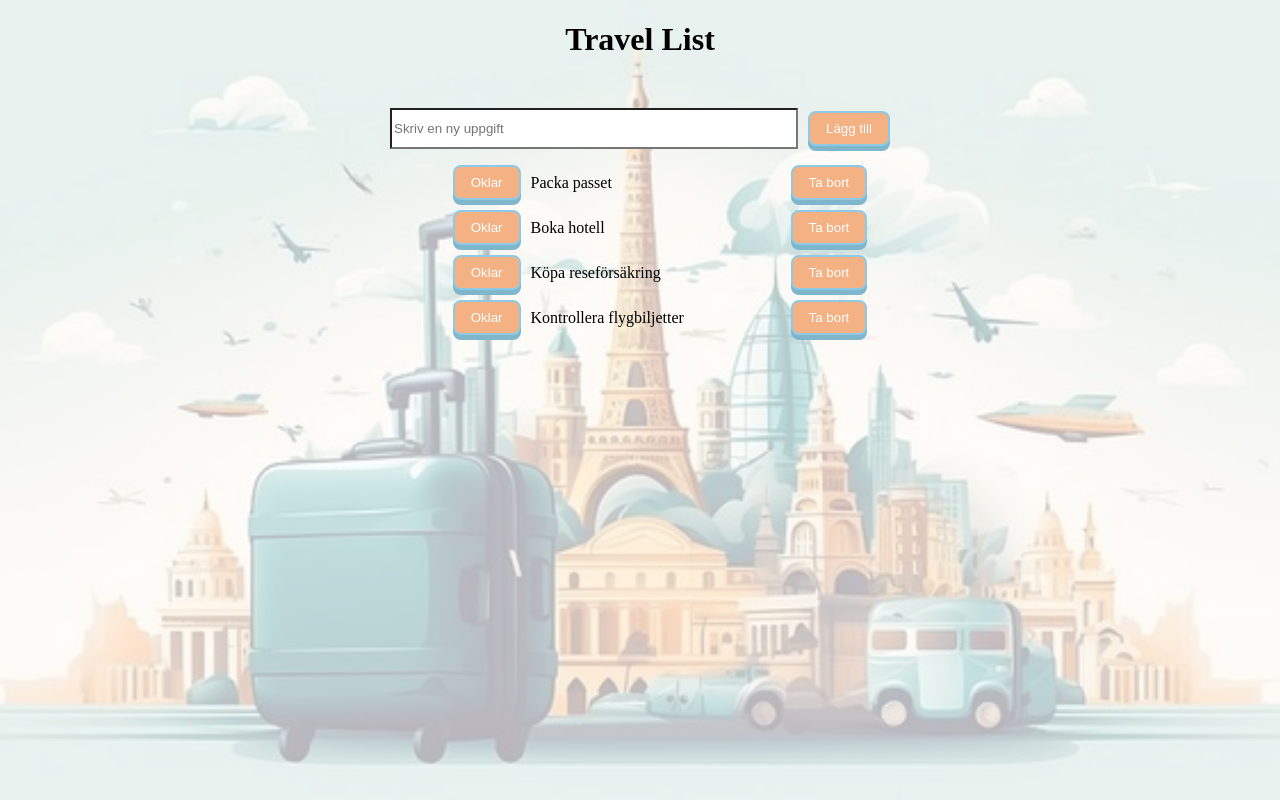
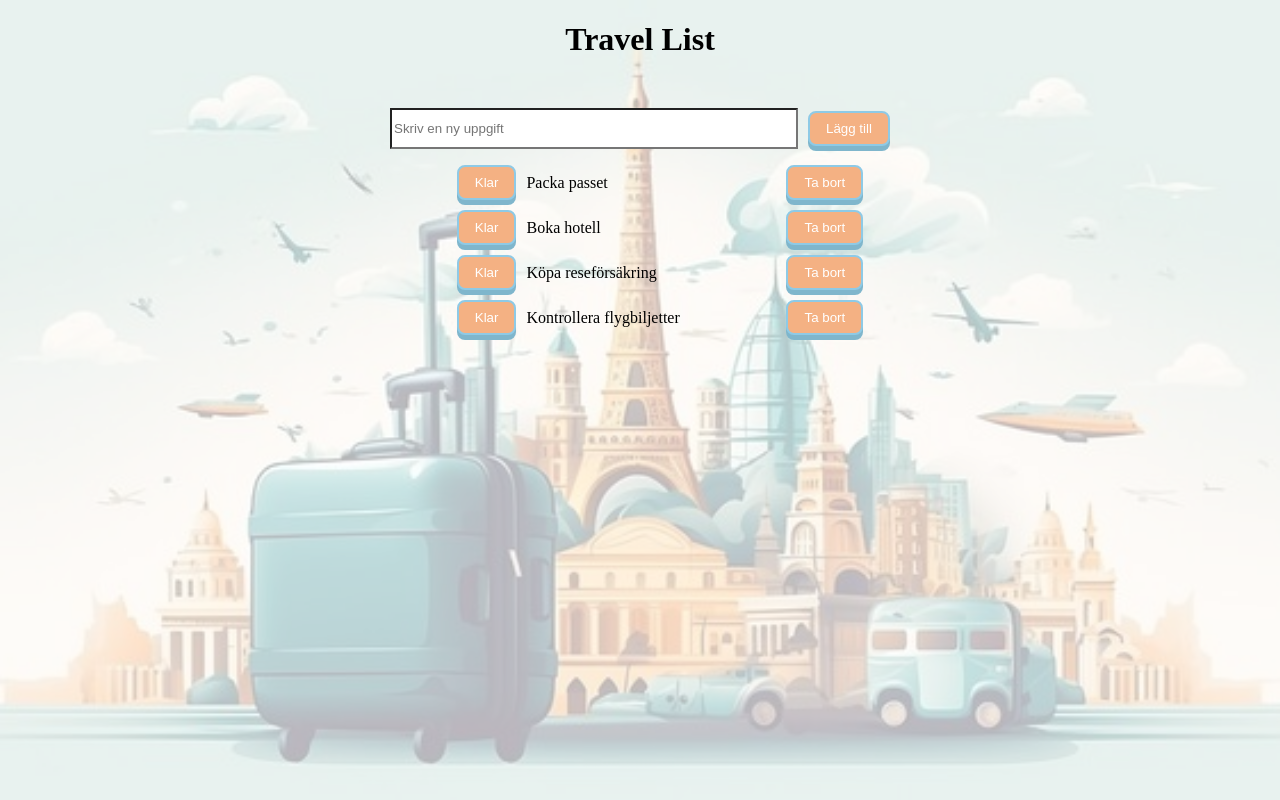
Before and after one commit to Ghada2027/TravelList, a React (Vite) app: page / in a window 1280 px wide. Built offline with nearby package versions, Linux system fonts and the light colour scheme.

Commit message:
Dela upp appen i återanvändbara komponenter

```diff
--- a/src/App.jsx
+++ b/src/App.jsx
@@ -1,5 +1,39 @@
 import { useState } from "react";
 import "./App.css";
+
+function TodoInput({ text, setText, addTodo }) {
+  return (
+    <section>
+      <input
+        type="text"
+        value={text}
+        onChange={(event) => setText(event.target.value)}
+        placeholder="Skriv en ny uppgift"
+      />
+      <button type="button" onClick={addTodo}>
+        Lägg till
+      </button>
+    </section>
+  );
+}
+
+function TodoItem({ todo, toggleDone, removeTodo }) {
+  return (
+    <li className="todo-item">
+      <button type="button" onClick={() => toggleDone(todo.id)}>
+        {todo.done ? "Oklar" : "Klar"}
+      </button>
+
+      <span className={todo.done ? "completed" : ""}>
+        {todo.text}
+      </span>
+
+      <button type="button" onClick={() => removeTodo(todo.id)}>
+        Ta bort
+      </button>
+    </li>
+  );
+}
 
 function App() {
   const [todos, setTodos] = useState([
@@ -20,12 +54,14 @@ function App() {
     ]);
     setText("");
   }
+
   function toggleDone(id) {
     setTodos(
       todos.map((todo) =>
         todo.id === id ? { ...todo, done: !todo.done } : todo)
     );
   }
+
   function removeTodo(id) {
     setTodos(todos.filter((todo) => todo.id !== id));
   }
@@ -34,28 +70,20 @@ function removeTodo(id) {
     <main>
       <h1>Travel List</h1>
 
-      <section>
-        <input
-          type="text"
-          value={text}
-          onChange={(event) => setText(event.target.value)}
-          placeholder="Skriv en ny uppgift"
+      <TodoInput
+        text={text}
+        setText={setText}
+        addTodo={addTodo}
       />
-        <button type="button" onClick={addTodo}>Lägg till</button>
-      </section>
+
       <ul>
         {todos.map((todo) => (
-          <li  className="todo-item" key={todo.id}>
-            <button type="button" onClick={() => toggleDone(todo.id)}>
-            {todo.done ? "Klar" : "Oklar"}
-          </button>
-          <span className={todo.done ? "completed" : ""}>
-            {todo.text}
-          </span>
-         <button type="button" onClick={() => removeTodo(todo.id)}>
-          Ta bort
-        </button>
-     </li>
+          <TodoItem
+            key={todo.id}
+            todo={todo}
+            toggleDone={toggleDone}
+            removeTodo={removeTodo}
+          />
         ))}
       </ul>
     </main>
```
Lines whose indentation alone changed are shown as unchanged.
